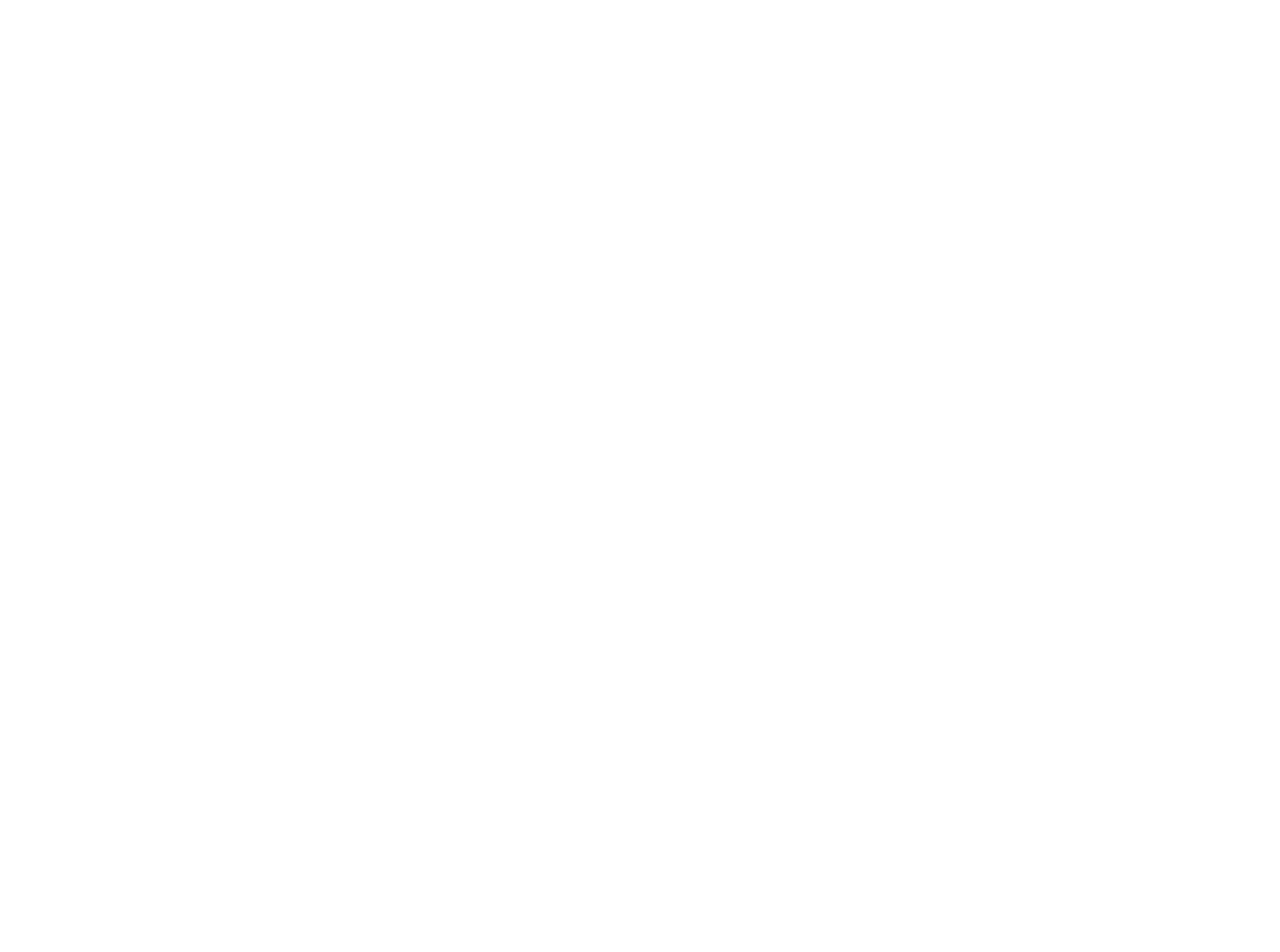
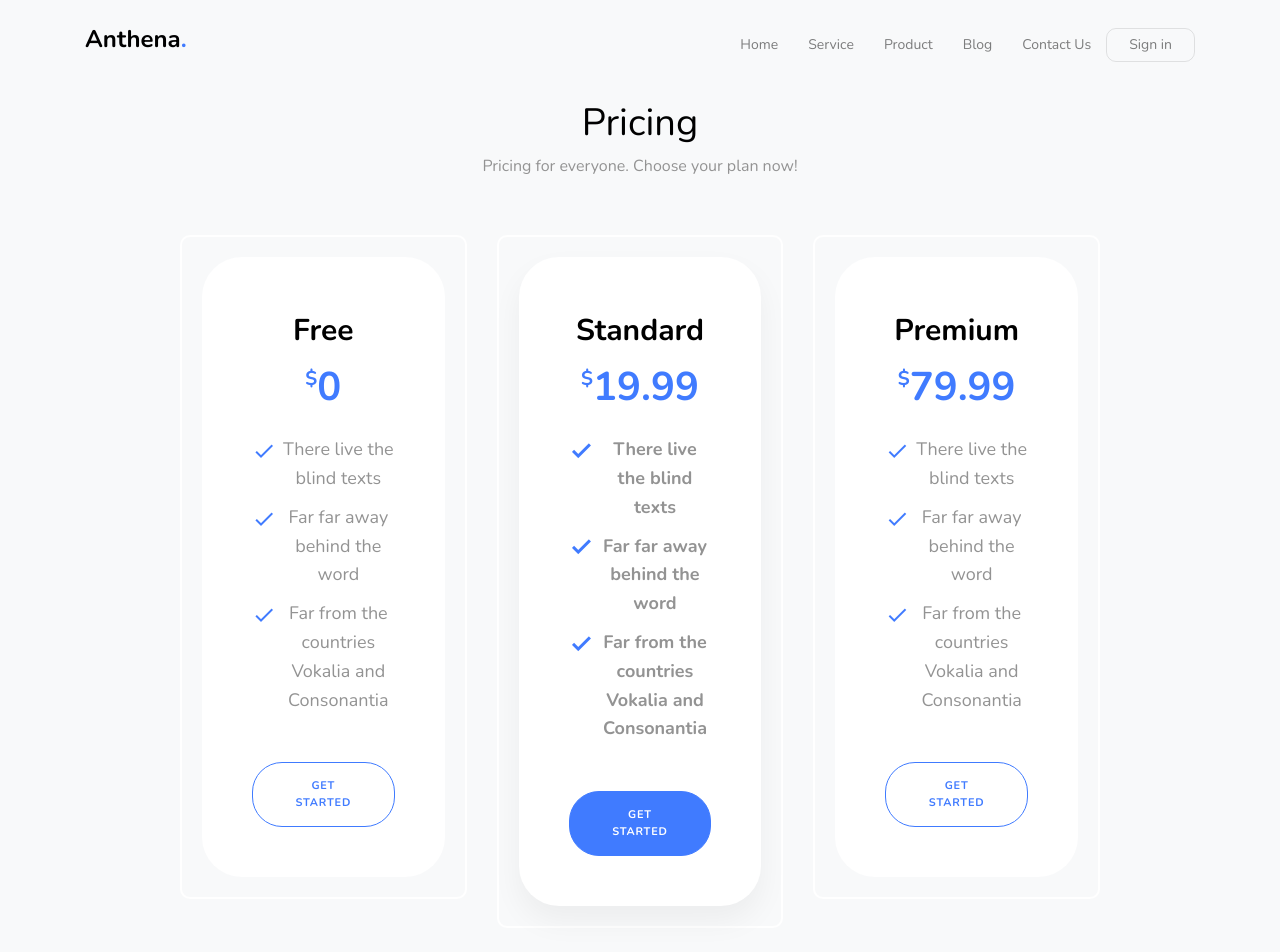
Before and after one commit to Intern-2024-2025/fe-portal-customer, a Vue app: page /Pricing in a window 1280 px wide. Before the commit this address had no page. Shown: the top 952 px of the page. Before the commit the page ends 800 px from the top, so only its background shows below. Built offline with nearby package versions, Linux system fonts and the light colour scheme.

Commit message:
pricing
harga pricing

```diff
--- a/public/css/style.css
+++ b/public/css/style.css
@@ -87,12 +87,12 @@
   box-shadow: none;
 }
 .btn.btn-primary {
-  background: #407bff;
+  background: #427eff;
   border-color: #407bff;
 }
 .btn.btn-primary:hover {
-  border-color: #5489ff;
-  background: #5489ff;
+  border-color: #407bff;
+  background: #407bff;
 }
 .btn.btn-outline-primary {
   border-color: #407bff;
--- a/src/components/LandingPage/Pricing.vue
+++ b/src/components/LandingPage/Pricing.vue
@@ -18,6 +18,7 @@
   },
 ];
 </script>
+
 <template>
   <div class="untree_co-section bg-light" id="pricing-section">
     <div class="container">
@@ -120,3 +121,51 @@
     </div>
   </div>
 </template>
+
+<style scoped>
+.pricing {
+  position: relative;
+  padding: 20px;
+  border: 2px solid #ffffff;
+  border-radius: 10px;
+  transition: all 0.3s ease; /* Animasi perubahan */
+}
+
+.pricing:hover {
+  border-color: hsl(240, 100%, 50%); /* Warna border berubah saat hover */
+  transform: translateY(-10px); /* Efek terangkat */
+  box-shadow: 0 10px 20px rgba(0, 0, 0, 0.1); /* Bayangan muncul saat hover */
+}
+
+
+.pricing .body {
+  text-align: center;
+}
+
+.price {
+  font-size: 2rem;
+  font-weight: bold;
+  margin-bottom: 1rem;
+}
+
+.ul-check {
+  margin-top: 1rem;
+}
+
+.btn {
+  transition: background-color 0.3s ease, color 0.3s ease, border-color 0.3s ease;
+}
+
+.btn-outline-primary:hover {
+  background-color: hsl(240, 100%, 50%) !important;
+  color: white !important;
+  border-color: hsl(240, 100%, 50%) !important;
+}
+
+.btn-primary:hover {
+  background-color: hsl(240, 80%, 40%) !important;
+  color: white !;
+  border-color: hsl(240, 80%, 40%);
+}
+
+</style>
--- a/src/router/index.js
+++ b/src/router/index.js
@@ -18,6 +18,21 @@
     name: "blog",
     component: () => import(/* webpackChunkName: "home" */ "../views/blog/Blog.vue"),
   },
+  {
+    path: "/contact",
+    name: "contact",
+    component: () => import( "../views/Contact/ContactView.vue"),
+  },
+  // {
+  //   path: "/Contact1",
+  //   name: "contact1",
+  //   component: () => import( "../views/Contact/MainPageView.vue"),
+  // },
+  {
+    path: "/Pricing",
+    name: "pricing",
+    component: () => import( "../views/PricingV/PricingView.vue"),
+  },
 ];
 
 //create router
--- /dev/null
+++ b/src/views/Contact/ContactView.vue
@@ -0,0 +1,12 @@
+<script setup>
+import Contact from '../../components/LandingPage/Contact.vue';
+import Footer from '../../components/LandingPage/Footer.vue';
+import Header from '../../components/LandingPage/Header.vue';
+
+</script>
+
+<template>
+    <Header/>
+    <Contact/>
+    <Footer/>
+</template>
--- /dev/null
+++ b/src/views/PricingV/PricingView.vue
@@ -0,0 +1,13 @@
+<script setup>
+import Footer from '../../components/LandingPage/Footer.vue';
+import Header from '../../components/LandingPage/Header.vue';
+import Pricing from '../../components/LandingPage/Pricing.vue';
+
+
+</script>
+
+<template>
+    <Header/>
+    <Pricing/>
+    <Footer/>
+</template>
```
